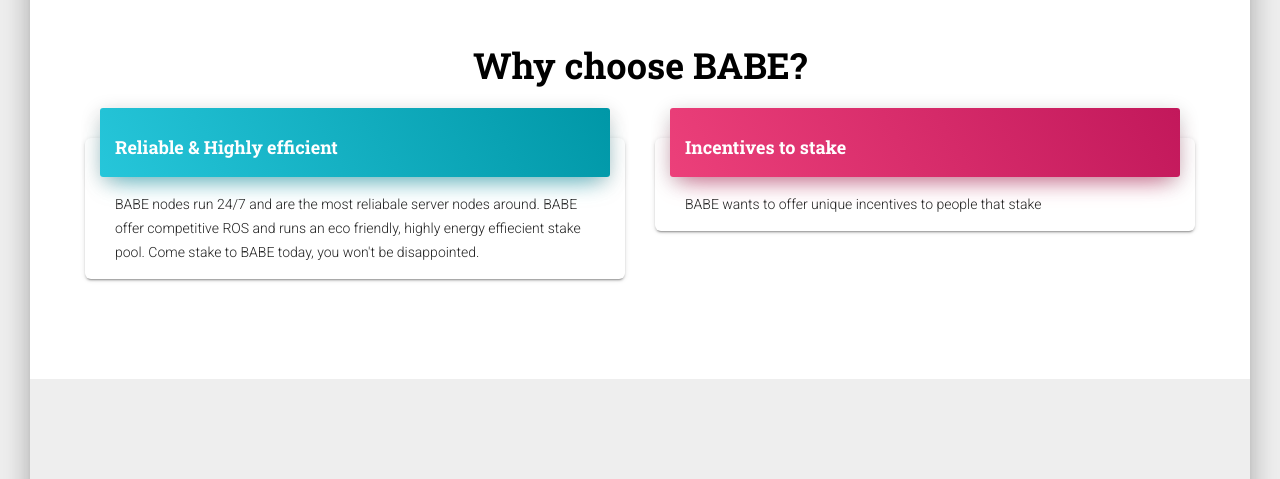
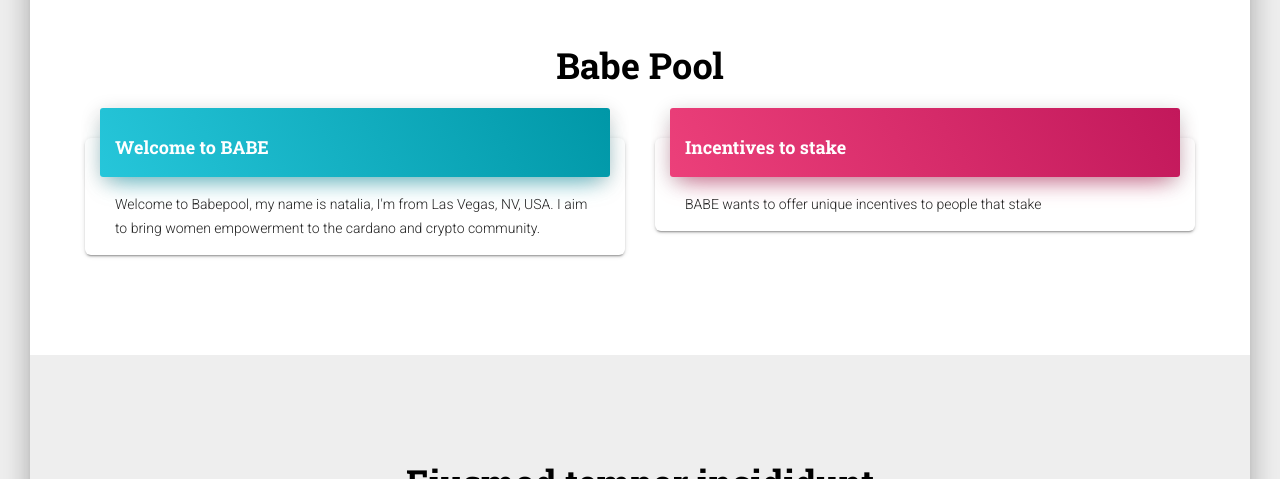
Before and after one commit to babepool/babepool.github.io, a website: page index.html in a window 1280 px wide. Shown: the part 802-1281 px from the top of the page. Drawn offline with Linux system fonts and the light colour scheme; some packages are replaced by stand-ins of ours.

Commit message:
committing small changes

```diff
--- a/index.html
+++ b/index.html
@@ -89,18 +89,17 @@
       <div class="container">
 
         <div class="text-center">
-          <h2 class="title">Why choose BABE?</h2>
+          <h2 class="title">Babe Pool</h2>
         </div>
 
         <div class="row">
           <div class="col-md-6">
             <div class="card">
               <div class="card-header card-header-info">
-                <h4 class="card-title">Reliable & Highly efficient</h4>
+                <h4 class="card-title">Welcome to BABE</h4>
               </div>
               <div class="card-body">
-BABE nodes run 24/7 and are the most reliabale server nodes around. BABE offer competitive ROS and runs an eco friendly, highly energy effiecient stake pool.
-Come stake to BABE today, you won't be disappointed.         </div>
+                Welcome to Babepool, my name is natalia, I'm from Las Vegas, NV,  USA. I aim to bring women empowerment to the cardano and crypto community.       </div>
             </div>
           </div>
           <div class="col-md-6">
```
